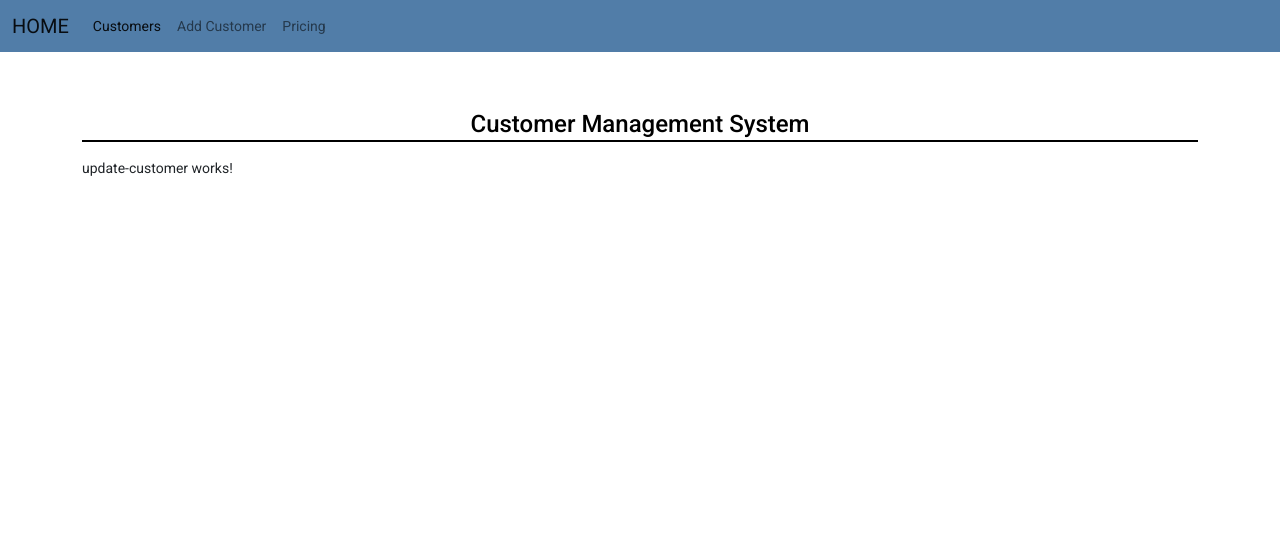
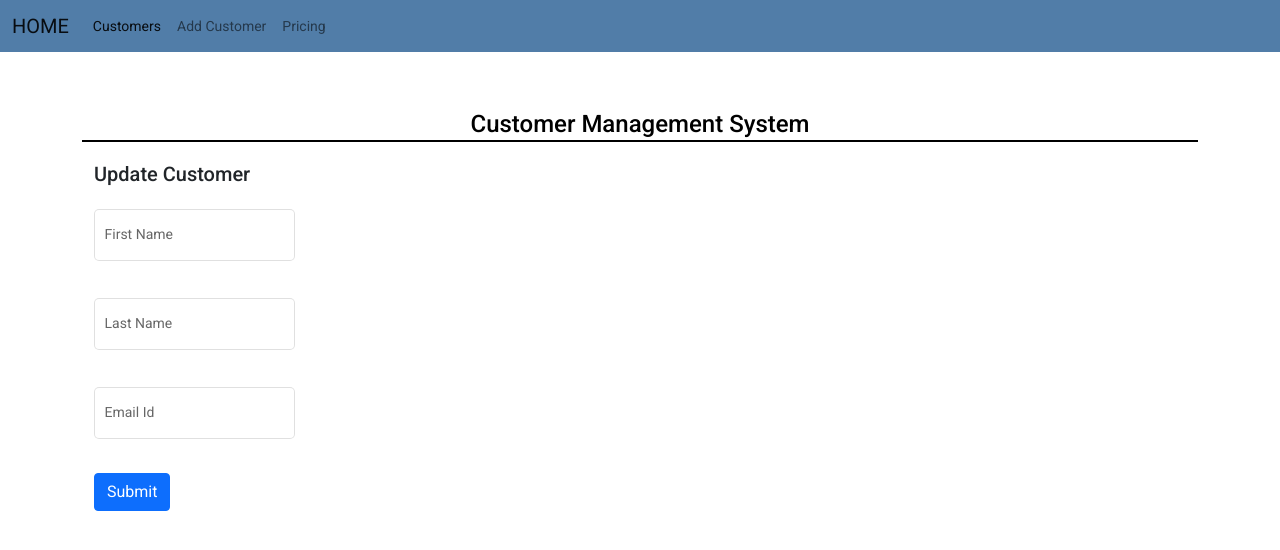
Before and after one commit to shreyanshp25/customer-management-system-frontend, an Angular app: page /update-customer/1 in a window 1280 px wide. Shown: the top 550 px of the page. Built offline with nearby package versions, Linux system fonts and the light colour scheme; no server answers.

Commit message:
update employee endpoints fixed

```diff
--- a/src/app/components/update-customer/update-customer.component.html
+++ b/src/app/components/update-customer/update-customer.component.html
@@ -1 +1,30 @@
-<p>update-customer works!</p>
+<div class="container">
+    <section class="addCustomer">
+      <h2>Update Customer</h2>
+      <form (ngSubmit)="onSubmit()">
+          <p>
+              <mat-form-field appearance="outline">
+                <mat-label>First Name</mat-label>
+                <input matInput placeholder="First Name"
+                [(ngModel)] = "customer.firstName" name="firstName">
+              </mat-form-field>
+            </p>
+            <p>
+              <mat-form-field appearance="outline">
+                <mat-label>Last Name</mat-label>
+                <input matInput placeholder="Last Name"
+                [(ngModel)] = "customer.lastName" name="lastName">
+              </mat-form-field>
+            </p>
+            <p>
+              <mat-form-field appearance="outline">
+                <mat-label>Email Id</mat-label>
+                <input matInput placeholder="Email Id"
+                [(ngModel)] = "customer.emailId" name="emailId">
+              </mat-form-field>
+            </p>
+            <button type="button" class="btn btn-primary" type="submit">Submit</button>
+      </form>
+  </section>
+
+  </div>
--- a/src/app/components/update-customer/update-customer.component.ts
+++ b/src/app/components/update-customer/update-customer.component.ts
@@ -1,4 +1,7 @@
 import { Component, OnInit } from '@angular/core';
+import { ActivatedRoute, Router } from '@angular/router';
+import { Customers } from 'src/app/class/customers';
+import { CustomerServiceService } from 'src/app/service/customer-service.service';
 
 @Component({
   selector: 'app-update-customer',
@@ -7,9 +10,31 @@ import { Component, OnInit } from '@angular/core';
 })
 export class UpdateCustomerComponent implements OnInit {
 
-  constructor() { }
+  id : number;
+  customer : Customers = new Customers();
+  constructor(private customerService : CustomerServiceService, private route : ActivatedRoute, private router : Router) { }
 
   ngOnInit(): void {
+    this.id = this.route.snapshot.params['id'];
+    this.customerService.getCustomerById(this.id).subscribe(data =>
+      {
+        console.log(data);
+        this.customer = data;
+      }, error => {console.log(error)});
+  }
+  updateCustomer(){
+    this.customerService.updateCustomerById(this.id, this.customer).subscribe(data => {
+      console.log(data);
+      this.router.navigate(['customers']);
+
+    },
+    error=> {console.log(error)});
+  }
+  onSubmit(){
+    console.log(this.customer);
+    this.updateCustomer();
   }
 
+
+
 }
--- a/src/app/service/customer-service.service.ts
+++ b/src/app/service/customer-service.service.ts
@@ -1,4 +1,5 @@
 import { HttpClient } from '@angular/common/http';
+import { Identifiers } from '@angular/compiler';
 import { Injectable } from '@angular/core';
 import { Observable } from 'rxjs';
 import { Customers } from '../class/customers';
@@ -17,4 +18,10 @@ export class CustomerServiceService {
   createCustomer(customer: Customers) : Observable<Object>{
     return this.httpclient.post<Object>(`${this.baseUrl}`, customer);
   }
+  getCustomerById(id : number) : Observable<Customers>{
+    return this.httpclient.get<Customers>(`${this.baseUrl}/${id}`);
+  }
+  updateCustomerById(id: number, customer: Customers) : Observable<Object>{
+    return this.httpclient.put<Object>(`${this.baseUrl}/${id}`, customer);
+  }
 }
```
